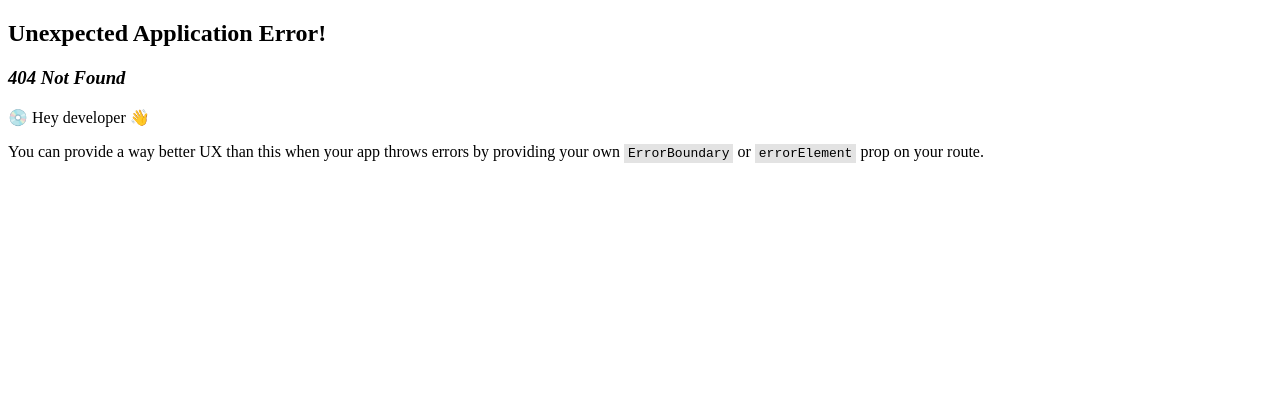
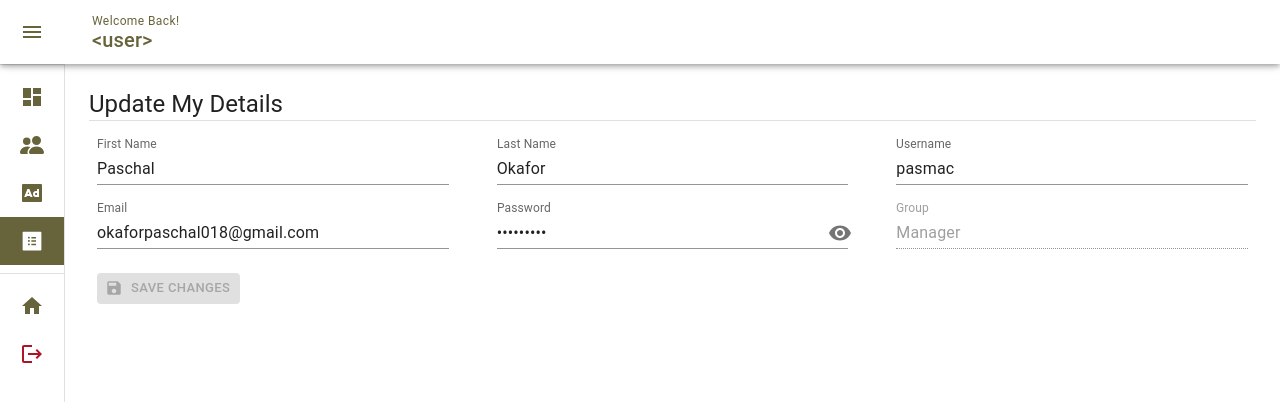
Before and after one commit to PaschalPM/car-autos-ng-alx-webstack, a React (Vite) app in the folder dashboards/: page /dashboard/my-details in a window 1280 px wide. Before the commit this address had no page. Shown: the top 402 px of the page. Built offline with nearby package versions, Linux system fonts and the light colour scheme.

Commit message:
Added some logic

```diff
--- a/dashboards/src/components/views/dashboard/Overview.tsx
+++ b/dashboards/src/components/views/dashboard/Overview.tsx
@@ -15,19 +15,19 @@ const overviewElements: {label:string, num:number, link:string, icon:React.React
     {
         label: 'Total Marketers',
         num: 5,
-        link: urlPath('Marketers'),
+        link: urlPath('My Marketers'),
         icon: <BsFillPeopleFill size={24} color={"#666"} />
     },
     {
         label: 'Total Adverts',
         num: 200,
-        link: urlPath('Adverts'),
+        link: urlPath('My Adverts'),
         icon: <RiAdvertisementFill size={24} color={"#666"}/>
     },
     {
         label: 'Inactive Adverts',
         num: 100,
-        link: urlPath('Adverts'),
+        link: urlPath('My Adverts'),
         icon: <RiAdvertisementFill size={24} color={"#666"}/>
     },
 
--- a/dashboards/src/libs/utils.ts
+++ b/dashboards/src/libs/utils.ts
@@ -1,5 +1,5 @@
 export const urlPath = (uniqueText: string) => {
-  const basePath = "/manager/dashboard/";
+  const basePath = "/dashboard/";
   uniqueText = uniqueText.replace(/\s/g, "-").toLowerCase();
 
   if (uniqueText === "dashboard") return basePath;
--- a/dashboards/src/pages/@layout.tsx
+++ b/dashboards/src/pages/@layout.tsx
@@ -149,7 +149,7 @@ export default function Layout() {
         </DrawerHeader>
         <Divider />
         <List>
-          {["Dashboard", "Marketers", "Adverts", "My Details"].map(
+          {["Dashboard", "My Marketers", "My Adverts", "My Details"].map(
             (text, index) => (
               <MyListItem
                 uniqueText={text}
--- a/dashboards/src/pages/@router.tsx
+++ b/dashboards/src/pages/@router.tsx
@@ -12,10 +12,10 @@ import MyDetails from "./myDetails";
 
 const router = createBrowserRouter(
   createRoutesFromElements(
-  <Route path="/manager/dashboard/" element={<Layout/>}>
+  <Route path="/dashboard/" element={<Layout/>}>
     <Route index element={<Dashboard/>}/>
-    <Route path="marketers" element={<Marketers/>}/>
-    <Route path="adverts" element={<Adverts/>}/>
+    <Route path="my-marketers" element={<Marketers/>}/>
+    <Route path="my-adverts" element={<Adverts/>}/>
     <Route path="my-details" element={<MyDetails/>}/>
 </Route>));
 
--- a/dashboards/src/pages/marketers.tsx
+++ b/dashboards/src/pages/marketers.tsx
@@ -1,5 +1,37 @@
+import Snackbar from "@mui/material/Snackbar";
+import SnackbarCloseReason from "@mui/material/SnackbarCloseReason";
+import Alert from "@mui/material/Alert";
+import AlertTitle from "@mui/material/AlertTitle";
+import Button from "@mui/material/Button";
+import { useState } from "react";
+
 export default function Marketers() {
+  const [state, setState] = useState(false)
+  const [state2, setState2] = useState(true)
+  type HandleClose = ((event?: Event | React.SyntheticEvent<any, Event>, reason: SnackbarCloseReason) => void) | undefined
+
+  const handleClose:HandleClose = (_, reason)=>{
+
+    setState(false)
+    if (state2)
+      alert('Hello')
+  }
   return (
-    <div>Marketers</div>
+    <div>Marketers
+      <Button onClick={()=>setState(true)}>
+      submit
+      </Button>
+      <Snackbar
+        message='Form submitted successfully'
+        open={state}
+        autoHideDuration={5000}
+        onClose={handleClose}
+        action={<button onClick={()=>{setState2(false); setState(false)}}>Fuck</button>}
+        anchorOrigin={{
+          horizontal: 'right',
+          vertical: 'bottom'
+         }}
+      />
+    </div>
   )
 }
--- a/dashboards/src/pages/myDetails.tsx
+++ b/dashboards/src/pages/myDetails.tsx
@@ -78,14 +78,44 @@ export default function MyDetails() {
     }, 3000);
   }, []);
 
+  type HandleSubmit = React.FormEventHandler<HTMLFormElement>;
+
+  const handleSubmit: HandleSubmit = (ev) => {
+    ev.preventDefault();
+    const target = ev.target as HTMLFormElement & {
+      firstname: HTMLInputElement;
+      lastname: HTMLInputElement;
+      username: HTMLInputElement;
+      email: HTMLInputElement;
+      password: HTMLInputElement;
+      group: HTMLInputElement;
+    };
+    const body = {} as UserValues;
+    body.firstname = target.firstname.value as string;
+    body.lastname = target.lastname.value as string;
+    body.username = target.username.value as string;
+    body.email = target.email.value as string;
+    body.password = target.password.value as string;
+    body.group = target.group.value as string;
+
+    validationSchema
+      .validate(body)
+      .then((value) => {
+        console.log(value);
+      })
+      .catch((e: Yup.ValidationError) => {
+        console.log(e.name);
+      });
+  };
   return (
     <>
+
       <LoadingSpinner condition={initialValues.username === "..."} />
 
       <Typography variant="h5"> Update My Details</Typography>
       <Divider sx={{ marginBottom: 2 }} />
 
-      <form action="">
+      <form action="" onSubmit={handleSubmit}>
         <Box
           sx={{
             display: "flex",
@@ -169,6 +199,7 @@ export default function MyDetails() {
             variant="contained"
             size="small"
             color="inherit"
+            type="submit"
             disabled={
               initialValues.username === "..." ||
               !hasFormChanged(initialValuesJSON, initialValues)
```
